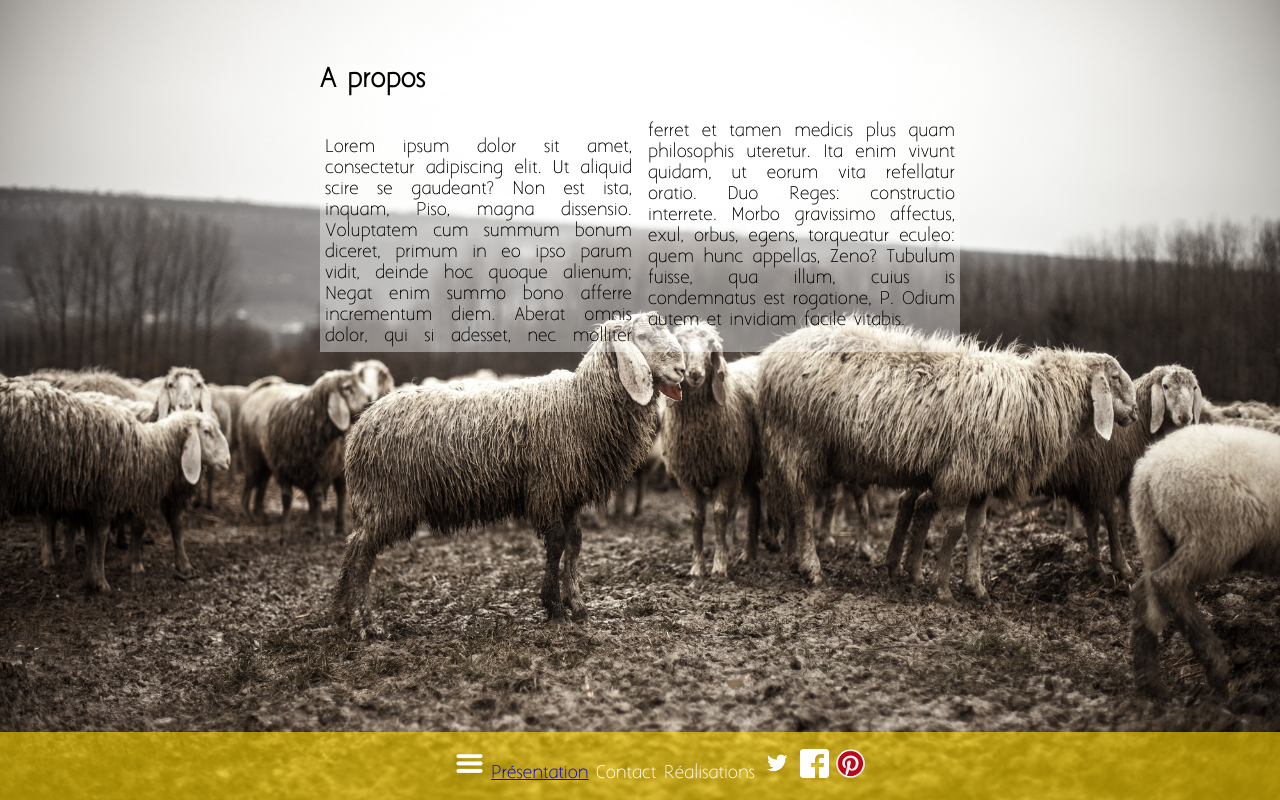
After one commit to miplayer1/yarn_o, a PHP site: page /apropos.php in a window 1280 px wide. The commit adds this page. Run offline with PHP 8.4, Linux system fonts and the light colour scheme.

Commit message:
mise en place du menu en php et creation page apropos

```diff
--- /dev/null
+++ b/apropos.php
@@ -0,0 +1,28 @@
+<!DOCTYPE html>
+<html>
+    <head>
+        <meta charset="utf-8" />
+		<meta name="viewport" content="width=device-width"/>
+		<!--[if lt IE 9]>
+		<script src="http://github.com/aFarkas/html5shiv/blob/master/dist/html5shiv.js"></script>
+		<![endif]-->
+        <title>Yarn Over</title>
+        <link rel="stylesheet" type="text/css" href="style.css">
+    </head>
+	<body>
+				<?php
+				include 'menu.php';
+				?>
+			<section class="corps">
+				<h1>A propos</h1>
+				<article class="apropos">
+
+					<p>Lorem ipsum dolor sit amet, consectetur adipiscing elit. Ut aliquid scire se gaudeant? Non est ista, inquam, Piso, magna dissensio. Voluptatem cum summum bonum diceret, primum in eo ipso parum vidit, deinde hoc quoque alienum; Negat enim summo bono afferre incrementum diem. Aberat omnis dolor, qui si adesset, nec molliter ferret et tamen medicis plus quam philosophis uteretur. Ita enim vivunt quidam, ut eorum vita refellatur oratio. Duo Reges: constructio interrete. Morbo gravissimo affectus, exul, orbus, egens, torqueatur eculeo: quem hunc appellas, Zeno? Tubulum fuisse, qua illum, cuius is condemnatus est rogatione, P. Odium autem et invidiam facile vitabis.
+					</p>
+				</article>
+			</section>
+
+
+
+    </body>
+</html>
--- /dev/null
+++ b/menu.php
@@ -0,0 +1,12 @@
+<nav class="bandeau">
+
+	<ul class="menu">
+		<li><img src="images/menu_barre.png" alt="menu" id="menu_deroule"></li>
+		<li><a href="apropos.php">Présentation</a></li>
+		<li>Contact</li>
+		<li>Réalisations</li>
+		<li><img src="images/TwitterLogo_white.png" alt="oiseau twitter"/></li>
+		<li><img src="images/FB_Logo__white.png" alt="facebook"/></li>
+		<li><img src="images/pinterest_badge_red.png" alt="pinterest"/></li>
+	</ul>
+</nav>
--- a/style.css
+++ b/style.css
@@ -80,7 +80,23 @@ ul{
 	border-radius:50%;
 
 	}
+.corps
+{
+	margin-top:5%;
+	width:50%;
+	margin-right:auto;
+	margin-left:auto;
+	background-color:rgba(255,255,255,0.4);
+}
 
+.apropos
+{
+	column-count:2;
+	-moz-column-count:2;
+	-webkit-column-count:2;
+	padding:5px;
+	text-align:justify;
+	}
 
 
 
@@ -108,7 +124,18 @@ ul{
 
 
 }
-@media screen and (max-width: 600px)
+@media screen and (max-width: 1200px)
 {
+		.corps
+		{
+			width:90%;
+			margin:auto;
+		}
+		.apropos
+		{
+			column-count:1;
+			-moz-column-count:1;
+			-webkit-column-count:1;
 
+		}
 }
```
Also changed, not shown: index.php (+3 -13 lines).
